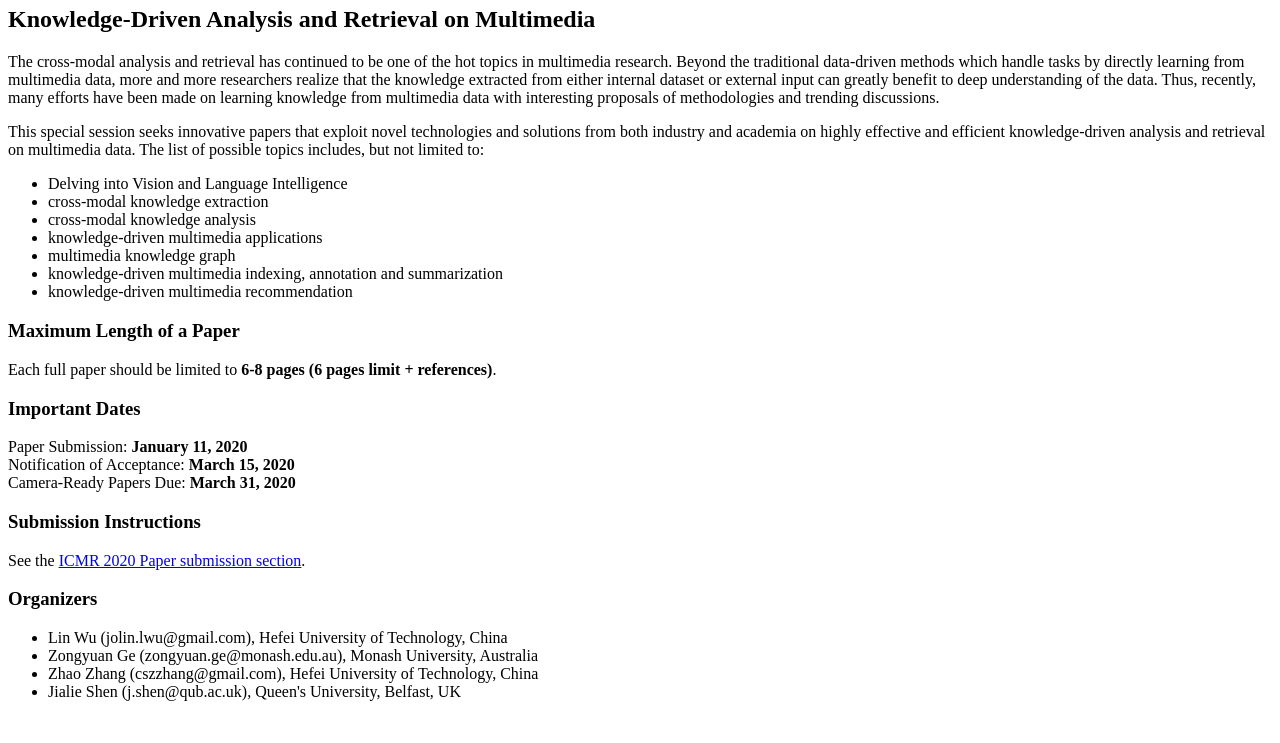
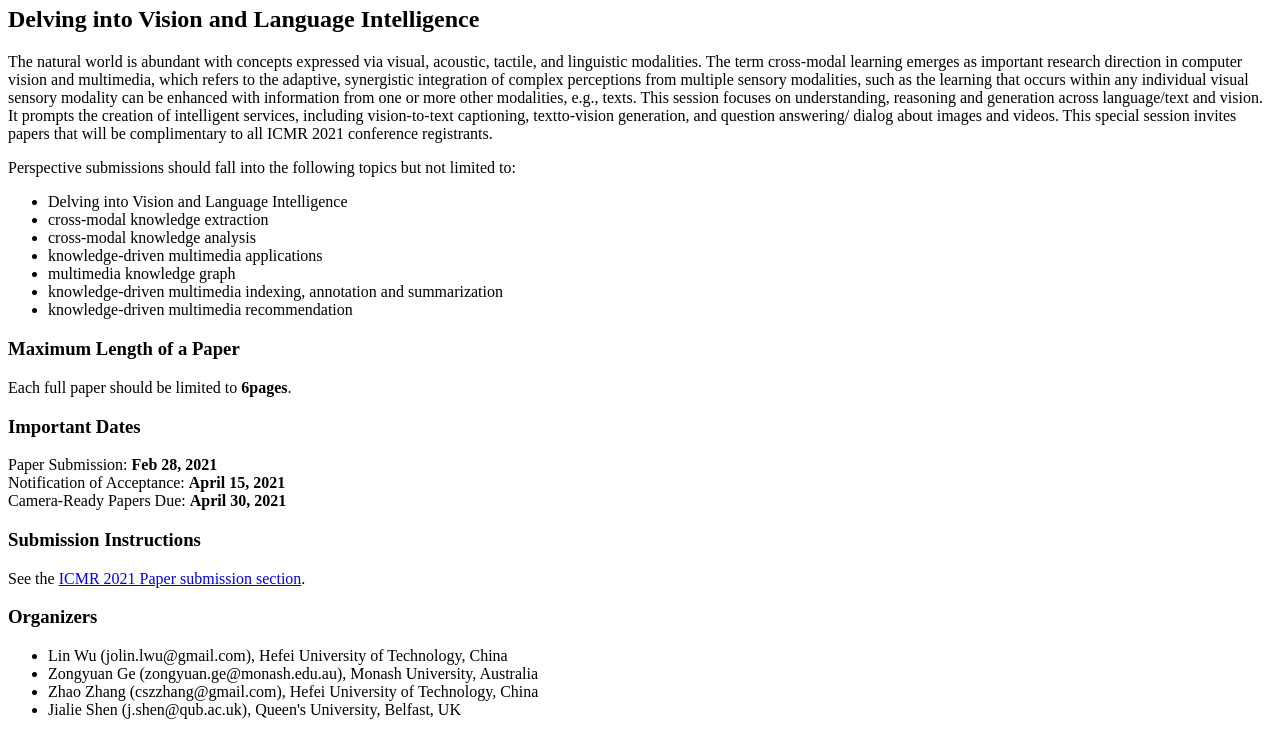
Before and after one commit to linwu-github/linwu-github.github.io, a plain HTML site: page index.html in a window 1280 px wide. Shown: the part 60-803 px from the top of the page. Drawn offline with Linux system fonts and the light colour scheme.

Commit message:
Update index.html

```diff
--- a/index.html
+++ b/index.html
@@ -1,5 +1,16 @@
 
-<div id="doc" class="markdown-body container-fluid comment-enabled" data-hard-breaks="true"><h1 id="ICMR-2021 Special Session" style=""><a href="http://icmr2021.org/" target="_blank" rel="noopener">ICMR 2020</a>: <em>Special Session</em></h1><h2 id="Knowledge-Driven Analysis and Retrieval on Multimedia" style="">Knowledge-Driven Analysis and Retrieval on Multimedia</h2><p> The cross-modal analysis and retrieval has continued to be one of the hot topics in multimedia research. Beyond the traditional data-driven methods which handle tasks by directly learning from multimedia data, more and more researchers realize that the knowledge extracted from either internal dataset or external input can greatly benefit to deep understanding of the data. Thus, recently, many efforts have been made on learning knowledge from multimedia data with interesting proposals of methodologies and trending discussions. </p><p>This special session seeks innovative papers that exploit novel technologies and solutions from both industry and academia on highly effective and efficient knowledge-driven analysis and retrieval on multimedia data. The list of possible topics includes, but not limited to:</p><ul>
+<div id="doc" class="markdown-body container-fluid comment-enabled" data-hard-breaks="true"><h1 id="ICMR-2021 Special Session" style=""><a href="http://icmr2021.org/" target="_blank" rel="noopener">ICMR 2021</a>: <em>Special Session</em></h1><h2 id="Delving into Vision and Language Intelligence" style="">Delving into Vision and Language Intelligence</h2>
+<p> The natural world is abundant with concepts expressed via visual, acoustic, tactile, and linguistic modalities. The term cross-modal learning emerges
+as important research direction in computer vision and multimedia, which refers to the adaptive,
+synergistic integration of complex perceptions from multiple sensory modalities, such as the
+learning that occurs within any individual visual sensory modality can be enhanced with
+information from one or more other modalities, e.g., texts. This session focuses on understanding,
+reasoning and generation across language/text and vision. It prompts the creation of intelligent
+services, including vision-to-text captioning, textto-vision generation, and question answering/
+dialog about images and videos. This special
+session invites papers that will be complimentary
+to all ICMR 2021 conference registrants. </p>
+  <p>Perspective submissions should fall into the following topics but not limited to:</p><ul>
 <li>Delving into Vision and Language Intelligence</li>
 <li>cross-modal knowledge extraction</li>
 <li>cross-modal knowledge analysis</li>
@@ -7,10 +18,10 @@
 <li>multimedia knowledge graph</li>
 <li>knowledge-driven multimedia indexing, annotation and summarization</li>
 <li>knowledge-driven multimedia recommendation</li>
-</ul><h3 id="Maximum-Length-of-a-Paper" style="">Maximum Length of a Paper</h3><p>Each full paper should be limited to <strong>6-8 pages (6 pages limit + references)</strong>.</p>
-<h3 id="Important-Dates" style="">Important Dates</h3><p>Paper Submission: <strong>January 11, 2020</strong><br>
-Notification of Acceptance: <strong>March 15, 2020</strong><br>
-Camera-Ready Papers Due: <strong>March 31, 2020</strong></p><h3 id="Submission-Instructions" style="">Submission Instructions</h3><p>See the <a href="http://icmr2020.org/authors.html#submit" target="_blank" rel="noopener">ICMR 2020 Paper submission section</a>.</p><h3 id="Organizers" style="">Organizers</h3><table>
+</ul><h3 id="Maximum-Length-of-a-Paper" style="">Maximum Length of a Paper</h3><p>Each full paper should be limited to <strong>6pages</strong>.</p>
+<h3 id="Important-Dates" style="">Important Dates</h3><p>Paper Submission: <strong>Feb 28, 2021</strong><br>
+Notification of Acceptance: <strong>April 15, 2021</strong><br>
+Camera-Ready Papers Due: <strong>April 30, 2021</strong></p><h3 id="Submission-Instructions" style="">Submission Instructions</h3><p>See the <a href="http://icmr2021.org/paper-submission.html" target="_blank" rel="noopener">ICMR 2021 Paper submission section</a>.</p><h3 id="Organizers" style="">Organizers</h3><table>
 <ul><li>Lin Wu (jolin.lwu@gmail.com), Hefei University of Technology, China</li>
 <li>Zongyuan Ge (zongyuan.ge@monash.edu.au), Monash University, Australia</li>
 <li>Zhao Zhang (cszzhang@gmail.com), Hefei University of Technology, China</li>
```
